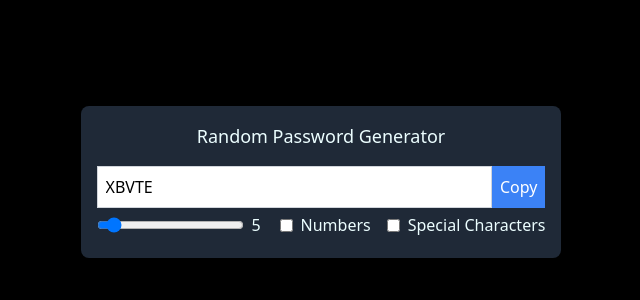
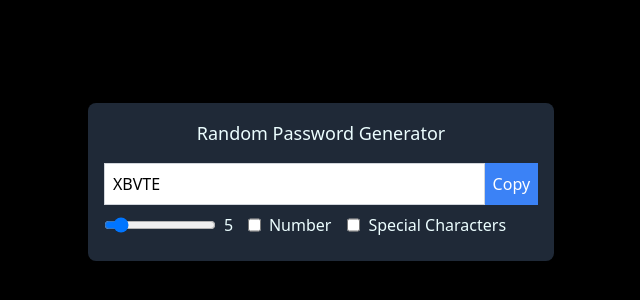
Before and after one commit to sahilkhan011/random-password-generator-react, a React (Vite) app: page / in a window 1280 px wide. Shown: the part 218-518 px from the top of the page, without its empty margins (319-959 px from the left). Built offline with nearby package versions, Linux system fonts and the light colour scheme.

Commit message:
break app into components

```diff
--- a/src/App.jsx
+++ b/src/App.jsx
@@ -1,21 +1,21 @@
 import { useState, useEffect, useRef } from "react";
 import "./App.css";
-import { AiOutlineCheck } from "react-icons/ai";
-function App() {
+import CheckBox from "./Components/CheckBox";
+import Progress from "./Components/Progress";
+import Button from "./Components/Button";
+import Input from "./Components/Input";
+const App = () => {
   const [password, setPassword] = useState("");
   const [length, setlength] = useState(5);
   const [isNumber, setNumber] = useState(false);
   const [isSpecialChar, setSpecialChar] = useState(false);
-
   const passwordRef = useRef(null);
-
   const [isCopy, setCopy] = useState(false);
 
   const copyPasswordToClipBoard = () => {
     passwordRef.current?.select();
     passwordRef.current?.setSelectionRange(0, 999);
-    //console.log("copied content :", password);
-
+    //console.log("Copied Content : ", password);
     navigator.clipboard
       .writeText(password)
       .then(() => {
@@ -41,78 +41,34 @@ function App() {
 
   return (
     <div className="bg-black h-screen w-screen flex items-center justify-center">
-      <div className="bg-gray-800 p-4 rounded-lg shadow-lg lg:w-500">
+      <div className="bg-gray-800 p-4 rounded-lg shadow-lg w-fit m-4">
         <div className="flex flex-col items-center">
           <h1 className=" text-cyan-50 text-lg ">Random Password Generator</h1>
+
           <div className="mt-4 flex w-full">
-            <input
-              readOnly
-              className="flex-1 p-2 border border-gray-300"
-              value={password}
-              ref={passwordRef}
-            />
-            <button
-              className=" p-2 flex items-center bg-blue-500 text-white"
-              onClick={() => {
-                copyPasswordToClipBoard();
-              }}
-            >
-              Copy{" "}
-              <AiOutlineCheck className={`m-1 ${!isCopy ? "hidden" : ""}`} />
-            </button>
+            <Input password={password} passRef={passwordRef} />
+            <Button copyFun={copyPasswordToClipBoard} isCopyVal={isCopy} />
           </div>
 
           <div className="flex items-center">
-            {/* Input */}
-            <div className="mr-4 flex items-center">
-              <input
-                type="range"
-                min={5}
-                max={20}
-                value={length}
-                onChange={(e) => {
-                  setlength(e.target.value);
-                }}
-                className="border p-2 rounded"
+            <div className="mr-4 flex flex-wrap items-center">
+              {/* ProgressBar */}
+              <Progress
+                setFun={setlength}
+                propmin={5}
+                propmax={20}
+                proplength={length}
               />
-              <div className="ml-2 w-3 text-cyan-50">{length}</div>
-            </div>
-
-            {/* Checkboxes */}
-            <div className="flex items-center">
-              <input
-                type="checkbox"
-                id="numbersCheckbox"
-                className="mr-2"
-                onChange={() => {
-                  setNumber((prev) => {
-                    return !prev;
-                  });
-                }}
-              />
-              <label htmlFor="numbersCheckbox" className="mr-4 text-cyan-50">
-                Numbers
-              </label>
-
-              <input
-                type="checkbox"
-                id="specialCharsCheckbox"
-                className="mr-2"
-                onChange={() => {
-                  setSpecialChar((prev) => {
-                    return !prev;
-                  });
-                }}
-              />
-              <label htmlFor="specialCharsCheckbox" className="text-cyan-50">
-                Special Characters
-              </label>
+              {/* CheckBox */}
+              <CheckBox setFun={setNumber} text={`Number`} />
+              {/* CheckBox */}
+              <CheckBox setFun={setSpecialChar} text={`Special Characters`} />
             </div>
           </div>
         </div>
       </div>
     </div>
   );
-}
+};
 
 export default App;
--- /dev/null
+++ b/src/Components/Button.jsx
@@ -0,0 +1,17 @@
+/* eslint-disable react/prop-types */
+import { AiOutlineCheck } from "react-icons/ai";
+
+export default function Button({ copyFun, isCopyVal }) {
+  return (
+    <>
+      <button
+        className=" p-2 flex items-center bg-blue-500 text-white"
+        onClick={() => {
+          copyFun();
+        }}
+      >
+        Copy <AiOutlineCheck className={`m-1 ${!isCopyVal ? "hidden" : ""}`} />
+      </button>
+    </>
+  );
+}
--- /dev/null
+++ b/src/Components/CheckBox.jsx
@@ -0,0 +1,23 @@
+/* eslint-disable react/prop-types */
+export default function CheckBox({ setFun, text }) {
+  let inputId = Math.random().toString();
+  return (
+    <>
+      <div className="flex flex-2">
+        <input
+          type="checkbox"
+          id={`${inputId}`}
+          className="mr-2"
+          onChange={() => {
+            setFun((prev) => {
+              return !prev;
+            });
+          }}
+        />
+        <label htmlFor={`${inputId}`} className="mr-4 text-cyan-50">
+          {text}
+        </label>
+      </div>
+    </>
+  );
+}
--- /dev/null
+++ b/src/Components/Input.jsx
@@ -0,0 +1,13 @@
+/* eslint-disable react/prop-types */
+export default function Input({ password, passRef }) {
+  return (
+    <>
+      <input
+        readOnly
+        className="flex-1 p-2 border border-gray-300"
+        value={password}
+        ref={passRef}
+      />
+    </>
+  );
+}
--- /dev/null
+++ b/src/Components/Progress.jsx
@@ -0,0 +1,20 @@
+/* eslint-disable react/prop-types */
+export default function Progress({ setFunc, propmin, propmax, proplength }) {
+  return (
+    <>
+      <div className="flex w-fit flex-1">
+        <input
+          type="range"
+          min={propmin}
+          max={propmax}
+          value={proplength}
+          onChange={(e) => {
+            setFunc(e.target.value);
+          }}
+          className="border flex-1 w-28 p-2 rounded"
+        />
+        <div className="m-2 w-4 text-cyan-50">{proplength}</div>
+      </div>
+    </>
+  );
+}
```
